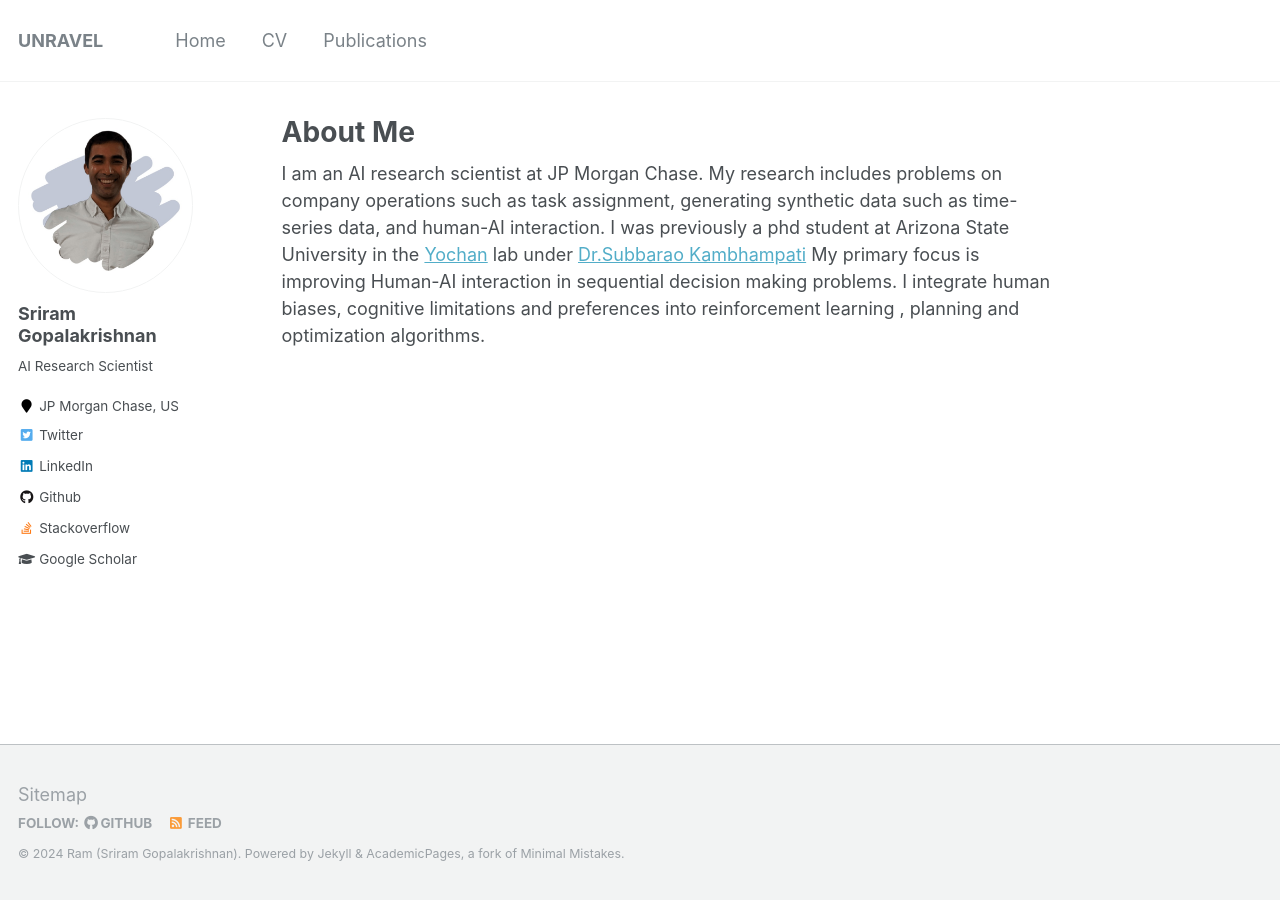
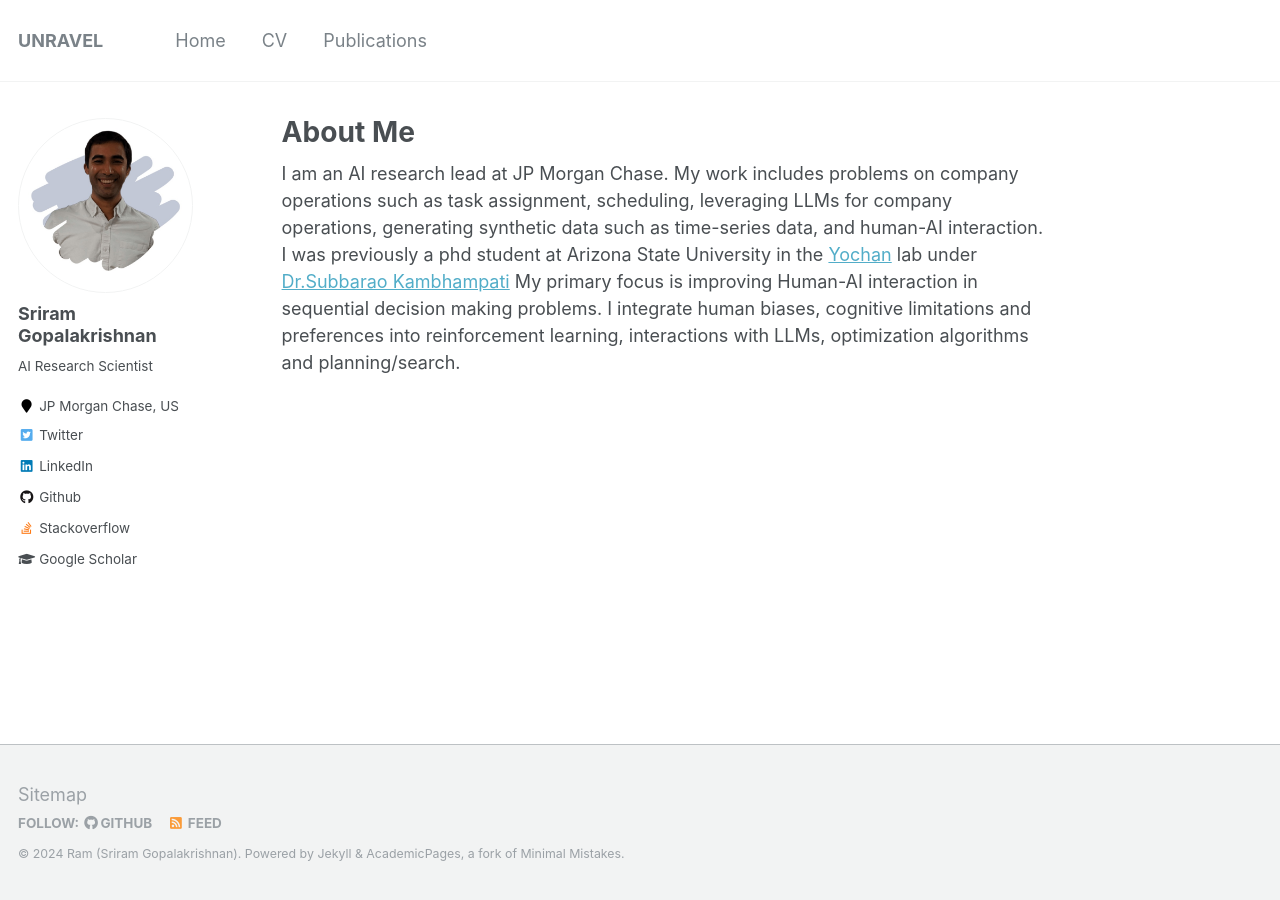
Before and after one commit to marirsg2/Sriram_Unravel, a Jekyll site: the page built from _pages/about.md, in a window 1280 px wide. Built offline with Jekyll 4.4.1, drawn with Linux system fonts in a browser that asks for light colours.

Commit message:
Update about.md

```diff
--- a/_pages/about.md
+++ b/_pages/about.md
@@ -10,8 +10,8 @@ redirect_from:
 
 <!-- Top navigation bar config: _data/navigation.yml -->
 
-I am an AI research scientist at JP Morgan Chase. My research includes problems on company operations such as task assignment, generating synthetic data such as time-series data, and human-AI interaction.
+I am an AI research lead at JP Morgan Chase. My work includes problems on company operations such as task assignment, scheduling, leveraging LLMs for company operations, generating synthetic data such as time-series data, and human-AI interaction.
 I was previously a phd student at Arizona State University in the [Yochan](https://yochan-lab.github.io/home/) lab under [Dr.Subbarao Kambhampati](http://rakaposhi.eas.asu.edu/)
-My primary focus is improving Human-AI interaction in sequential decision making problems. I integrate human biases, cognitive limitations and preferences into reinforcement learning , planning and optimization algorithms.
+My primary focus is improving Human-AI interaction in sequential decision making problems. I integrate human biases, cognitive limitations and preferences into reinforcement learning, interactions with LLMs, optimization algorithms and planning/search.
 
 <!-- I will post articles that describe AI techniques in this light, in the hope that the understanding and perspectives shared might help build intuitions and give a better understanding of some dense approaches in AI . -->
```
